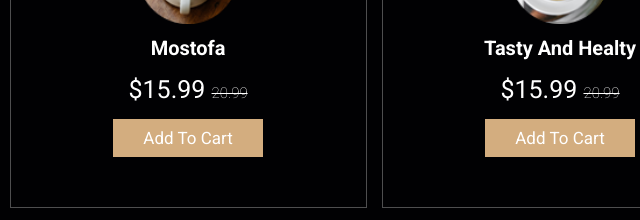
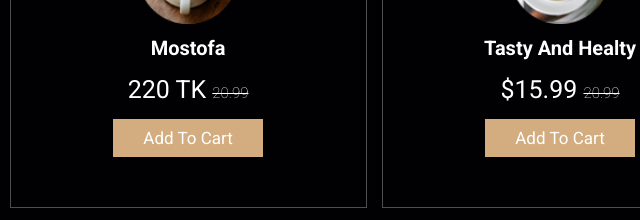
Before and after one commit to mostofasarker/coffeshop, a plain HTML site: page index.html in a window 1280 px wide. Shown: the part 1545-1765 px from the top of the page, 80-720 px from the left. Drawn offline with Linux system fonts and the light colour scheme.

Commit message:
Update index.html

```diff
--- a/index.html
+++ b/index.html
@@ -134,7 +134,7 @@
         <div class="box">
             <img src="images/menu-1.png" alt="">
             <h3>Mostofa</h3>
-            <div class="price">$15.99 <span>20.99</span></div>
+            <div class="price">220 TK <span>20.99</span></div>
             <a href="#" class="btn">add to cart</a>
         </div>
 
```
